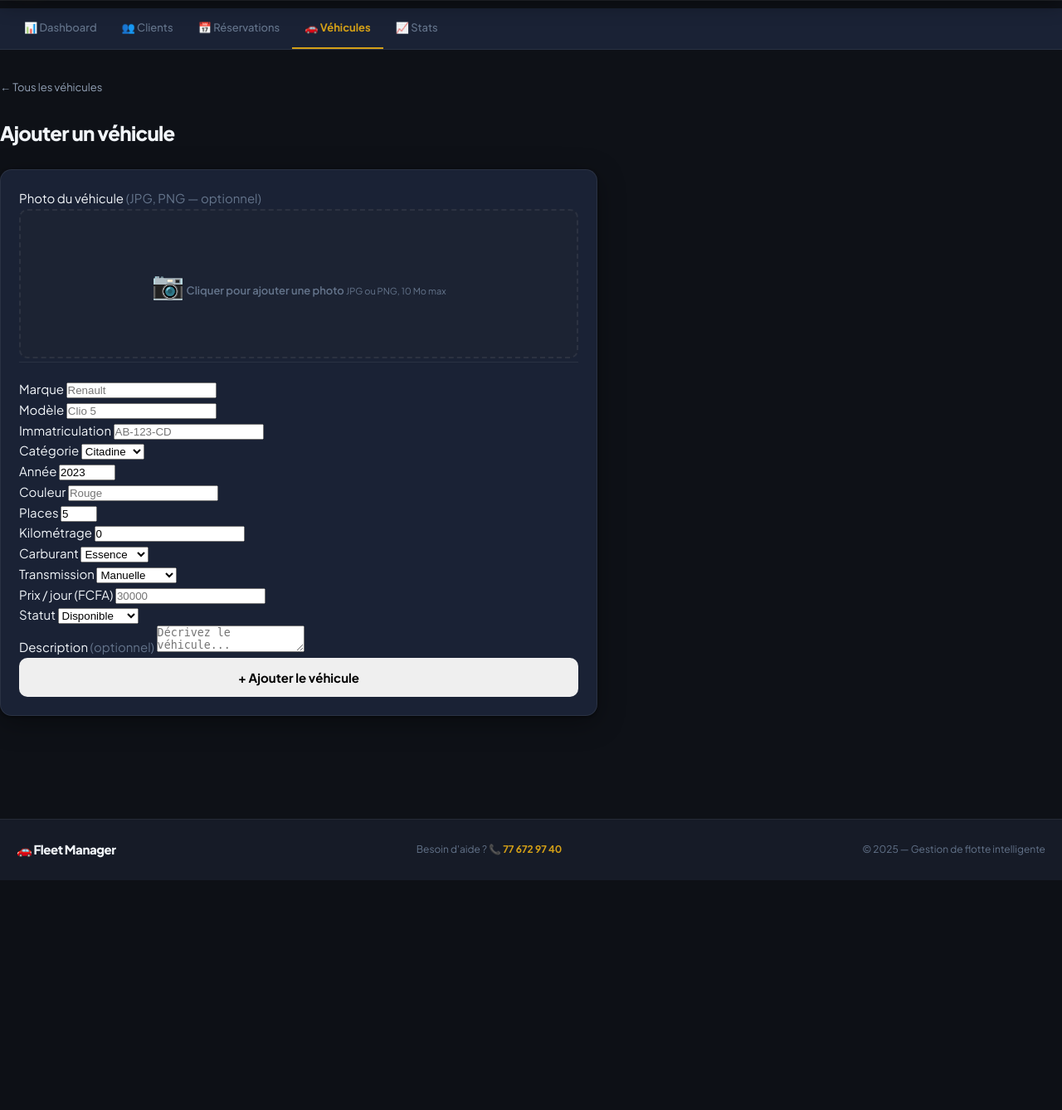
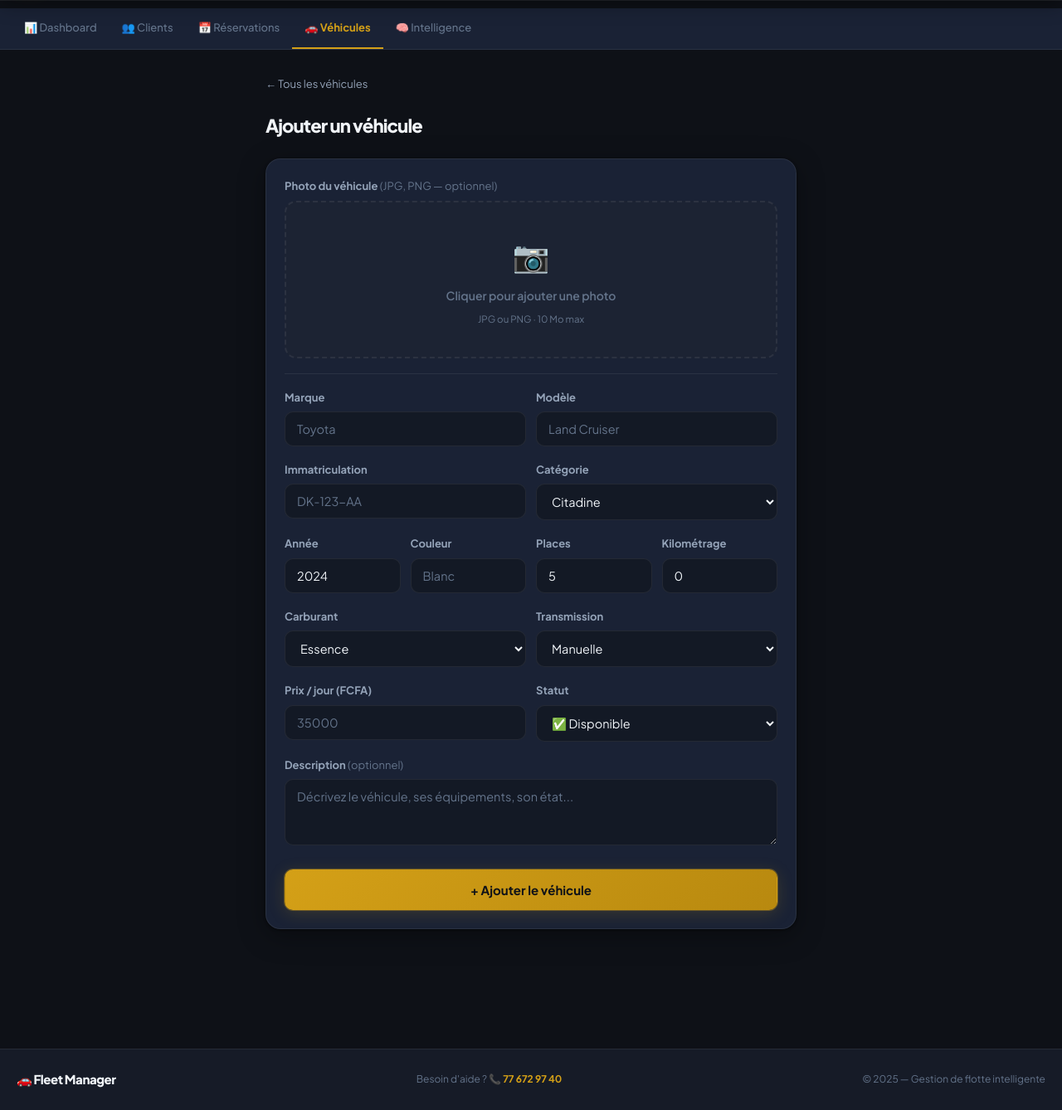
Before and after one commit to pixelelhadji0020-star/Fleet-manager-, a Flask app: page /admin/vehicule/ajouter in a window 1280 px wide. Shown: the part 64-1402 px from the top of the page at 83% size. Before the commit the page ends 1125 px from the top, so only its background shows below. Run offline with Flask 3, Linux system fonts and the light colour scheme; the visitor is signed in with stand-in values (Sample User, id 1); data that the repository does not hold is empty.

Commit message:
Update vehicle_form.html

```diff
--- a/templates/admin/vehicle_form.html
+++ b/templates/admin/vehicle_form.html
@@ -2,22 +2,29 @@
 {% block title %}{{ 'Modifier' if vehicle else 'Ajouter' }} un véhicule{% endblock %}
 {% block extra_css %}
 <style>
-.anav{background:var(--card);border-bottom:1px solid var(--bord);padding:0 14px;display:flex;gap:0;overflow-x:auto;-webkit-overflow-scrolling:touch;scrollbar-width:none}.anav::-webkit-scrollbar{display:none}.anav a{font-size:13px;font-weight:500;padding:13px 15px;color:var(--txt-3);border-bottom:2px solid transparent;white-space:nowrap;transition:all .15s;flex-shrink:0}.anav a:hover{color:var(--txt)}.anav a.on{color:var(--gold);border-bottom-color:var(--gold);font-weight:700}
+.anav{background:var(--card);border-bottom:1px solid var(--bord);padding:0 14px;display:flex;gap:0;overflow-x:auto;-webkit-overflow-scrolling:touch;scrollbar-width:none}
+.anav::-webkit-scrollbar{display:none}
+.anav a{font-size:13px;font-weight:500;padding:13px 15px;color:var(--txt-3);border-bottom:2px solid transparent;white-space:nowrap;transition:all .15s;flex-shrink:0}
+.anav a:hover{color:var(--txt)}
+.anav a.on{color:var(--gold);border-bottom-color:var(--gold);font-weight:700}
 .img-preview{
-  width:100%;height:180px;border:2px dashed var(--bord);border-radius:10px;
+  width:100%;height:190px;border:2px dashed var(--bord);border-radius:var(--r);
   display:flex;flex-direction:column;align-items:center;justify-content:center;
   cursor:pointer;transition:all .2s;background:var(--bg-2);
   font-size:13px;color:var(--txt-3);gap:8px;position:relative;overflow:hidden;
 }
-.img-preview:hover{border-color:var(--gold);background:var(--accent-light,#dde6f5)}
-.img-preview img{position:absolute;top:0;left:0;width:100%;height:100%;object-fit:cover;border-radius:8px;}
+.img-preview:hover{border-color:var(--gold);background:var(--bg-3)}
+.img-preview img{position:absolute;top:0;left:0;width:100%;height:100%;object-fit:cover;border-radius:calc(var(--r) - 2px)}
 .img-overlay{
-  position:absolute;inset:0;background:rgba(0,0,0,.45);
+  position:absolute;inset:0;background:rgba(0,0,0,.5);
   display:flex;flex-direction:column;align-items:center;justify-content:center;
-  opacity:0;transition:opacity .2s;color:#fff;gap:6px;border-radius:8px;pointer-events:none;
+  opacity:0;transition:opacity .2s;color:#fff;gap:6px;border-radius:calc(var(--r) - 2px);pointer-events:none;
 }
 .img-preview:hover .img-overlay{opacity:1}
 #image-input{display:none}
+.g2f{display:grid;grid-template-columns:1fr 1fr;gap:12px}
+.g4f{display:grid;grid-template-columns:1fr 1fr 1fr 1fr;gap:12px}
+@media(max-width:600px){.g2f{grid-template-columns:1fr}.g4f{grid-template-columns:1fr 1fr}}
 </style>
 {% endblock %}
 {% block content %}
@@ -26,92 +33,134 @@
   <a href="/admin/clients">👥 Clients</a>
   <a href="/admin/reservations">📅 Réservations</a>
   <a href="/admin/vehicules" class="on">🚗 Véhicules</a>
-  <a href="/admin/statistiques">📈 Stats</a>
+  <a href="/admin/statistiques">🧠 Intelligence</a>
 </div>
-<div class="container" style="max-width:720px;padding-top:32px;padding-bottom:60px">
-  <a href="/admin/vehicules" style="font-size:13px;color:var(--txt-2);display:inline-flex;align-items:center;gap:6px;margin-bottom:24px">← Tous les véhicules</a>
-  <h1 style="font-size:24px;font-weight:800;letter-spacing:-.03em;margin-bottom:24px">
+
+<div class="wrap" style="max-width:680px;padding-top:28px;padding-bottom:80px">
+  <a href="/admin/vehicules" style="font-size:13px;color:var(--txt-2);display:inline-flex;align-items:center;gap:5px;margin-bottom:20px">← Tous les véhicules</a>
+  <h1 style="font-size:22px;font-weight:800;letter-spacing:-.04em;margin-bottom:22px">
     {{ 'Modifier le véhicule' if vehicle else 'Ajouter un véhicule' }}
   </h1>
-  <form method="post" enctype="multipart/form-data" class="card">
 
-    <!-- IMAGE -->
-    <div class="form-group">
-      <label class="form-label">Photo du véhicule <span style="color:var(--txt-3)">(JPG, PNG — optionnel)</span></label>
+  <form method="post" enctype="multipart/form-data" class="card" style="border-radius:var(--r-lg)">
+
+    <!-- IMAGE UPLOAD -->
+    <div class="fg">
+      <label class="flb">Photo du véhicule <span style="color:var(--txt-3);font-weight:400">(JPG, PNG — optionnel)</span></label>
       <div class="img-preview" onclick="document.getElementById('image-input').click()" id="preview-box">
-        <img id="preview-img" {% if not (vehicle and vehicle.image) %}style="display:none"{% else %}src="{{ vehicle.image | img_url }}"{% endif %} alt="Photo">
-        <div class="img-overlay">
-          <span style="font-size:22px">📷</span>
-          <span style="font-size:13px;font-weight:600">Changer la photo</span>
-        </div>
-        <div id="placeholder-content" {% if vehicle and vehicle.image %}style="display:none"{% endif %}>
-          <span style="font-size:32px">📷</span>
-          <span style="font-weight:600">Cliquer pour ajouter une photo</span>
-          <span style="font-size:11px">JPG ou PNG, 10 Mo max</span>
-        </div>
+        {% if vehicle and vehicle.image %}
+          <img id="preview-img"
+            src="{% if vehicle.image.startswith('data:') or vehicle.image.startswith('http') %}{{ vehicle.image }}{% else %}/uploads/{{ vehicle.image }}{% endif %}"
+            alt="Photo">
+          <div class="img-overlay">
+            <span style="font-size:22px">📷</span>
+            <span style="font-size:13px;font-weight:600">Changer la photo</span>
+          </div>
+        {% else %}
+          <img id="preview-img" style="display:none" alt="Photo">
+          <div id="placeholder-content" style="display:flex;flex-direction:column;align-items:center;gap:8px">
+            <span style="font-size:36px">📷</span>
+            <span style="font-weight:600;font-size:14px">Cliquer pour ajouter une photo</span>
+            <span style="font-size:11.5px;color:var(--txt-3)">JPG ou PNG · 10 Mo max</span>
+          </div>
+        {% endif %}
       </div>
       <input type="file" id="image-input" name="image" accept=".jpg,.jpeg,.png" onchange="previewImage(this)">
     </div>
 
-    <hr style="border:none;border-top:1px solid var(--bord);margin:4px 0 20px">
+    <div style="border-top:1px solid var(--bord);margin:4px 0 18px"></div>
 
-    <div class="grid-2">
-      <div class="form-group"><label class="form-label">Marque</label>
-        <input class="form-input" type="text" name="brand" value="{{ vehicle.brand if vehicle else '' }}" required placeholder="Renault"></div>
-      <div class="form-group"><label class="form-label">Modèle</label>
-        <input class="form-input" type="text" name="model" value="{{ vehicle.model if vehicle else '' }}" required placeholder="Clio 5"></div>
+    <!-- INFOS DE BASE -->
+    <div class="g2f">
+      <div class="fg">
+        <label class="flb">Marque</label>
+        <input class="fi" type="text" name="brand" value="{{ vehicle.brand if vehicle else '' }}" required placeholder="Toyota">
+      </div>
+      <div class="fg">
+        <label class="flb">Modèle</label>
+        <input class="fi" type="text" name="model" value="{{ vehicle.model if vehicle else '' }}" required placeholder="Land Cruiser">
+      </div>
     </div>
-    <div class="grid-2">
-      <div class="form-group"><label class="form-label">Immatriculation</label>
-        <input class="form-input" type="text" name="plate" value="{{ vehicle.plate if vehicle else '' }}" required placeholder="AB-123-CD"></div>
-      <div class="form-group"><label class="form-label">Catégorie</label>
-        <select class="form-select" name="category">
+
+    <div class="g2f">
+      <div class="fg">
+        <label class="flb">Immatriculation</label>
+        <input class="fi" type="text" name="plate" value="{{ vehicle.plate if vehicle else '' }}" required placeholder="DK-123-AA">
+      </div>
+      <div class="fg">
+        <label class="flb">Catégorie</label>
+        <select class="fs" name="category">
           {% for cat in ['Citadine','Berline','SUV','Luxe','Utilitaire','Cabriolet'] %}
           <option value="{{ cat }}" {% if vehicle and vehicle.category==cat %}selected{% endif %}>{{ cat }}</option>
           {% endfor %}
-        </select></div>
+        </select>
+      </div>
     </div>
-    <div class="grid-4">
-      <div class="form-group"><label class="form-label">Année</label>
-        <input class="form-input" type="number" name="year" value="{{ vehicle.year if vehicle else 2023 }}" min="2000" max="2030" required></div>
-      <div class="form-group"><label class="form-label">Couleur</label>
-        <input class="form-input" type="text" name="color" value="{{ vehicle.color if vehicle else '' }}" placeholder="Rouge"></div>
-      <div class="form-group"><label class="form-label">Places</label>
-        <input class="form-input" type="number" name="seats" value="{{ vehicle.seats if vehicle else 5 }}" min="1" max="9"></div>
-      <div class="form-group"><label class="form-label">Kilométrage</label>
-        <input class="form-input" type="number" name="mileage" value="{{ vehicle.mileage if vehicle else 0 }}" min="0"></div>
+
+    <div class="g4f">
+      <div class="fg">
+        <label class="flb">Année</label>
+        <input class="fi" type="number" name="year" value="{{ vehicle.year if vehicle else 2024 }}" min="2000" max="2030" required>
+      </div>
+      <div class="fg">
+        <label class="flb">Couleur</label>
+        <input class="fi" type="text" name="color" value="{{ vehicle.color if vehicle else '' }}" placeholder="Blanc">
+      </div>
+      <div class="fg">
+        <label class="flb">Places</label>
+        <input class="fi" type="number" name="seats" value="{{ vehicle.seats if vehicle else 5 }}" min="1" max="9">
+      </div>
+      <div class="fg">
+        <label class="flb">Kilométrage</label>
+        <input class="fi" type="number" name="mileage" value="{{ vehicle.mileage if vehicle else 0 }}" min="0">
+      </div>
     </div>
-    <div class="grid-2">
-      <div class="form-group"><label class="form-label">Carburant</label>
-        <select class="form-select" name="fuel">
+
+    <div class="g2f">
+      <div class="fg">
+        <label class="flb">Carburant</label>
+        <select class="fs" name="fuel">
           {% for f in ['Essence','Diesel','Hybride','Électrique','GPL'] %}
           <option value="{{ f }}" {% if vehicle and vehicle.fuel==f %}selected{% endif %}>{{ f }}</option>
           {% endfor %}
-        </select></div>
-      <div class="form-group"><label class="form-label">Transmission</label>
-        <select class="form-select" name="transmission">
+        </select>
+      </div>
+      <div class="fg">
+        <label class="flb">Transmission</label>
+        <select class="fs" name="transmission">
           {% for t in ['Manuelle','Automatique'] %}
           <option value="{{ t }}" {% if vehicle and vehicle.transmission==t %}selected{% endif %}>{{ t }}</option>
           {% endfor %}
-        </select></div>
+        </select>
+      </div>
     </div>
-    <div class="grid-2">
-      <div class="form-group"><label class="form-label">Prix / jour (FCFA)</label>
-        <input class="form-input" type="number" name="price_per_day" value="{{ vehicle.price_per_day if vehicle else '' }}" step="1" min="1" required placeholder="30000"></div>
-      <div class="form-group"><label class="form-label">Statut</label>
-        <select class="form-select" name="status">
-          {% for s, l in [('disponible','Disponible'),('louee','En location'),('hors_service','Hors service')] %}
+
+    <div class="g2f">
+      <div class="fg">
+        <label class="flb">Prix / jour (FCFA)</label>
+        <input class="fi" type="number" name="price_per_day" value="{{ vehicle.price_per_day if vehicle else '' }}" step="1" min="1" required placeholder="35000">
+      </div>
+      <div class="fg">
+        <label class="flb">Statut</label>
+        <select class="fs" name="status">
+          {% for s, l in [('disponible','✅ Disponible'),('louee','🔄 En location'),('hors_service','🚫 Hors service')] %}
           <option value="{{ s }}" {% if vehicle and vehicle.status==s %}selected{% endif %}>{{ l }}</option>
           {% endfor %}
-        </select></div>
+        </select>
+      </div>
     </div>
-    <div class="form-group"><label class="form-label">Description <span style="color:var(--txt-3)">(optionnel)</span></label>
-      <textarea class="form-textarea" name="description" placeholder="Décrivez le véhicule...">{{ vehicle.description if vehicle else '' }}</textarea></div>
-    <button type="submit" class="btn btn-primary" style="font-size:15px;padding:13px 32px;width:100%;justify-content:center">
-      {{ 'Enregistrer les modifications' if vehicle else '+ Ajouter le véhicule' }}
+
+    <div class="fg">
+      <label class="flb">Description <span style="color:var(--txt-3);font-weight:400">(optionnel)</span></label>
+      <textarea class="fta" name="description" placeholder="Décrivez le véhicule, ses équipements, son état...">{{ vehicle.description if vehicle else '' }}</textarea>
+    </div>
+
+    <button type="submit" class="btn btn-gold" style="width:100%;justify-content:center;font-size:15px;padding:14px;margin-top:4px;border-radius:var(--r-sm)">
+      {{ '💾 Enregistrer les modifications' if vehicle else '+ Ajouter le véhicule' }}
     </button>
   </form>
 </div>
+{% endblock %}
 {% block extra_js %}
 <script>
 function previewImage(input) {
@@ -128,4 +177,3 @@ function previewImage(input) {
 }
 </script>
 {% endblock %}
-{% endblock %}
```
